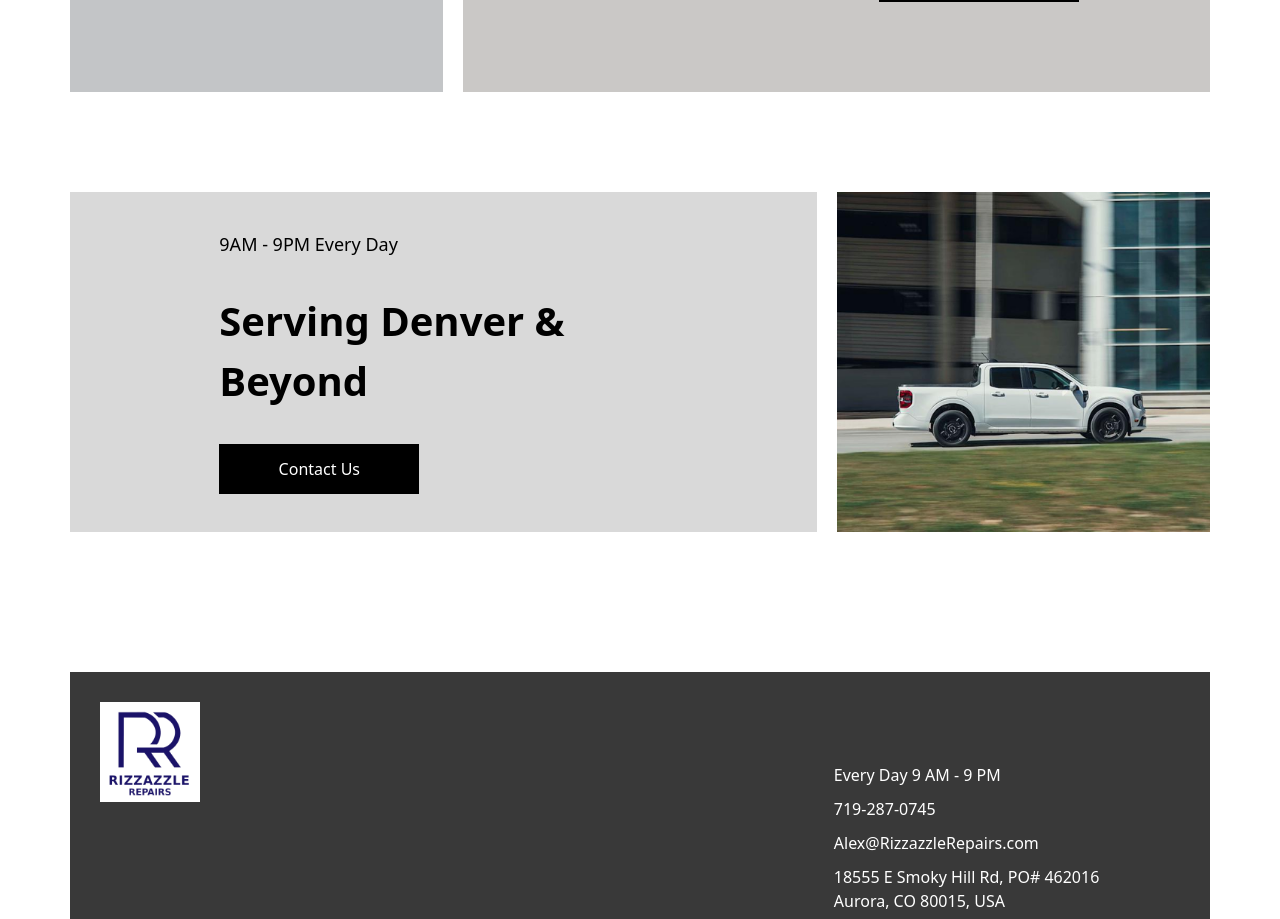
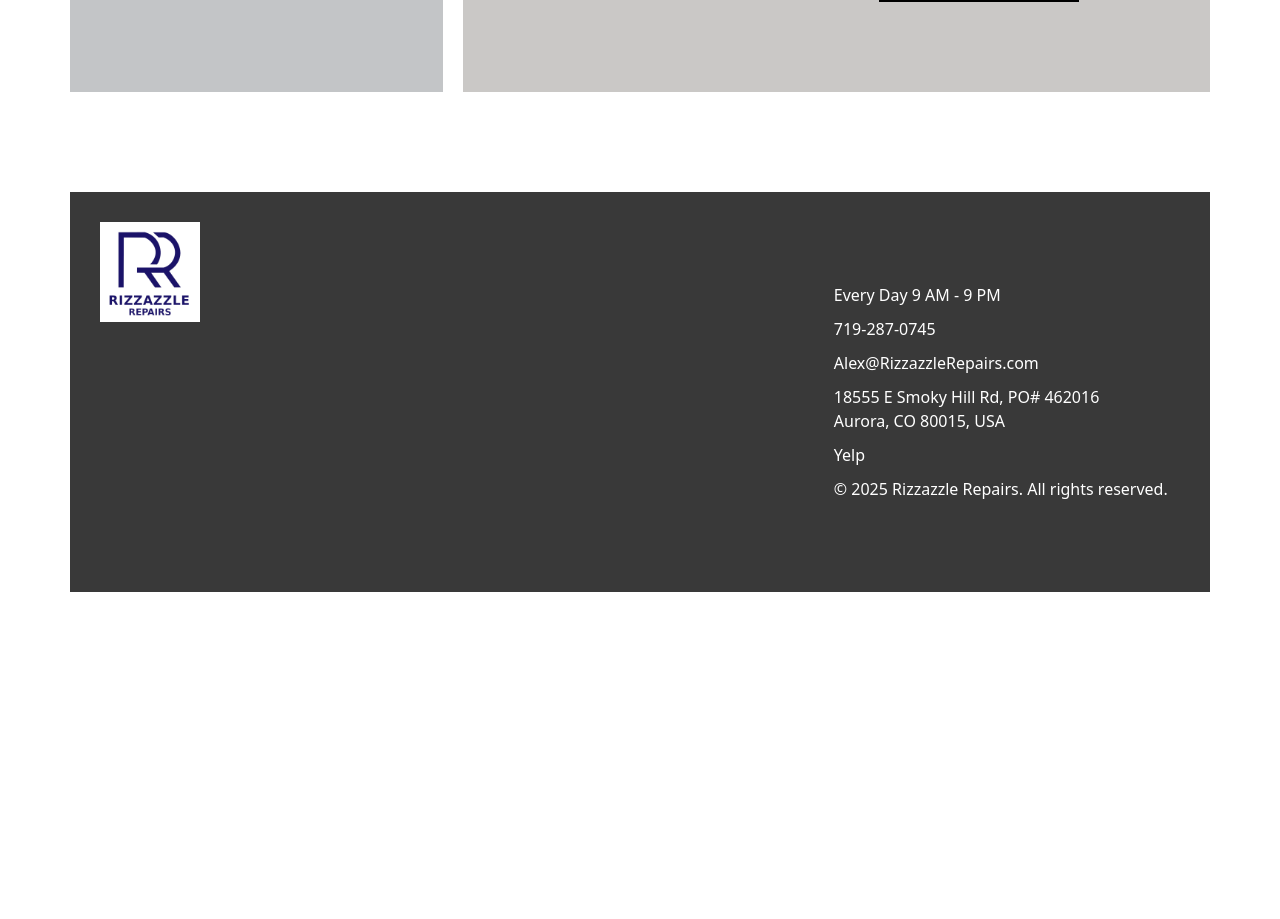
Before and after one commit to msf930/rizzazzle, a Next.js app: page /contact in a window 1280 px wide. Shown: the part 2220-3139 px from the top of the page. After the commit the page ends 2882 px from the top, so only its background shows below. Built offline with nearby package versions, Linux system fonts and the light colour scheme; no server answers.

Commit message:
remove contactSection from contact

```diff
--- a/src/app/contact/page.jsx
+++ b/src/app/contact/page.jsx
@@ -62,7 +62,7 @@ export default function Contact() {
             </div>
             <div className={styles.contactItemSpacer}></div>
             <ContactForm />
-            <ContactSection />
+
             <Footer />
         </div>
     );
```
